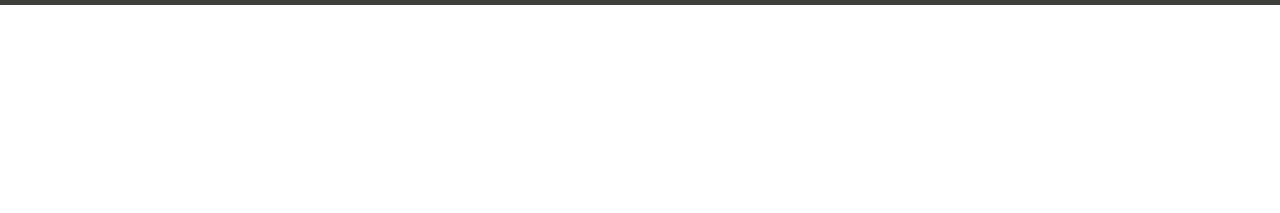
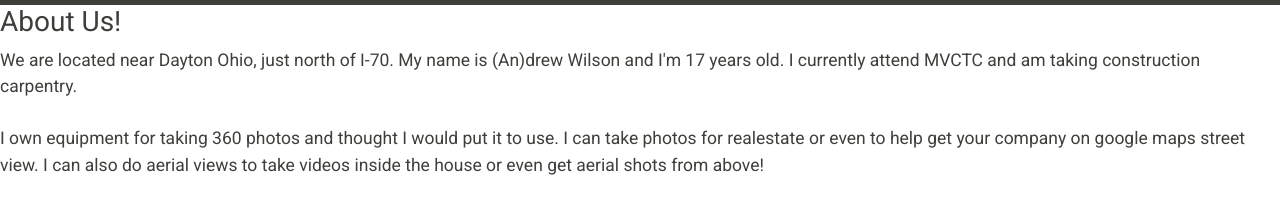
Before and after one commit to DrewWilson04/360tours, a plain HTML site: page about.html in a window 1280 px wide. Shown: the part 49-262 px from the top of the page. Drawn offline with Linux system fonts and the light colour scheme.

Commit message:
added about stuff

```diff
--- a/about.html
+++ b/about.html
@@ -51,5 +51,15 @@
           </form>
         </div>
       </nav>
+      <h2>About Us!</h2>
+        <p class="lead">We are located near Dayton Ohio, just north of I-70.
+          My name is (An)drew Wilson and I'm 17 years old. I currently attend
+           MVCTC and am taking construction carpentry.<br>
+           <br> I own equipment for taking 360 photos and thought I would
+           put it to use. I can take photos for realestate or even to help get your company
+           on google maps street view. I can also do aerial views to take videos inside the house
+            or even get aerial shots from above!
+        </p>
+
 </body>
 </html>
```
